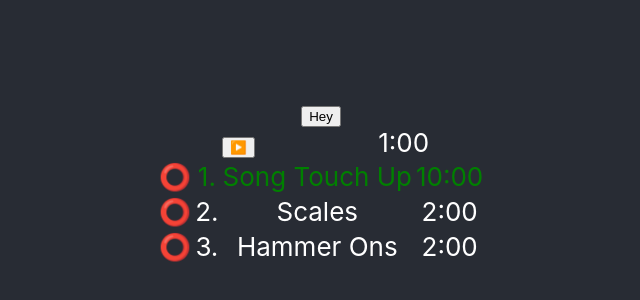
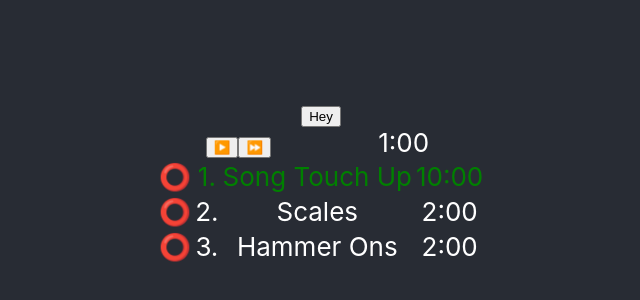
Before and after one commit to cdpadilla42/redux-player, a React (Create React App) app: page / in a window 1280 px wide. Shown: the part 220-520 px from the top of the page, without its empty margins (319-959 px from the left). Built offline with nearby package versions, Linux system fonts and the light colour scheme.

Commit message:
Add next track function to store and fast forward button

```diff
--- a/src/timer/PlayButton.js
+++ b/src/timer/PlayButton.js
@@ -2,8 +2,9 @@ import React, { useState } from 'react';
 import { connect } from 'react-redux';
 import { bindActionCreators } from 'redux';
 import { togglePlay, elapseTime } from './actions';
+import { nextTrack } from '../tracks/actions';
 
-const PlayButton = ({ elapseTime, togglePlay, playing }) => {
+const PlayButton = ({ elapseTime, togglePlay, playing, nextTrack }) => {
   const [intervalID, setIntervalID] = useState(null);
 
   const runTime = () => {
@@ -17,12 +18,15 @@ const PlayButton = ({ elapseTime, togglePlay, playing }) => {
   };
 
   return (
-    <div className="album_cover">
+    <div className="controls">
+      {/* play/pause Button */}
       {playing ? (
         <button onClick={pauseTime}>👌</button>
       ) : (
         <button onClick={runTime}>▶️</button>
       )}
+      {/* Next Button */}
+      <button onClick={nextTrack}>⏩</button>
     </div>
   );
 };
@@ -34,7 +38,7 @@ function mapStateToProps(state) {
 }
 
 function mapDispathToProps(dispatch) {
-  return bindActionCreators({ togglePlay, elapseTime }, dispatch);
+  return bindActionCreators({ togglePlay, elapseTime, nextTrack }, dispatch);
 }
 
 export default connect(mapStateToProps, mapDispathToProps)(PlayButton);
--- a/src/tracks/Playlist.js
+++ b/src/tracks/Playlist.js
@@ -2,8 +2,9 @@ import React from 'react';
 import { connect } from 'react-redux';
 import { bindActionCreators } from 'redux';
 import { convertTime } from '../library';
+import { nextTrack } from './actions';
 
-const Playlist = ({ tasks, currentTask }) => {
+const Playlist = ({ tasks, currentTask, nextTrack }) => {
   function renderTasks() {
     return tasks.map((task, i) => {
       if (currentTask === i) console.log('current task', task);
@@ -39,8 +40,8 @@ function mapStateToProps(state) {
   };
 }
 
-// function mapDispatchToProps(dispatch) {
-//   return bindActionCreators({}, dispatch)
-// }
+function mapDispatchToProps(dispatch) {
+  return bindActionCreators({ nextTrack }, dispatch);
+}
 
-export default connect(mapStateToProps)(Playlist);
+export default connect(mapStateToProps, mapDispatchToProps)(Playlist);
--- a/src/tracks/actions.js
+++ b/src/tracks/actions.js
@@ -1,7 +1,14 @@
 export const GET_TRACKS = 'GET_TRACKS';
+export const NEXT_TRACK = 'NEXT_TRACK';
 
 export function getTracks() {
   return {
     type: GET_TRACKS,
   };
 }
+
+export function nextTrack() {
+  return {
+    type: NEXT_TRACK,
+  };
+}
--- a/src/tracks/reducer.js
+++ b/src/tracks/reducer.js
@@ -1,4 +1,4 @@
-import { GET_TRACKS } from './actions';
+import { GET_TRACKS, NEXT_TRACK } from './actions';
 
 const defaultState = {
   tasks: [
@@ -25,6 +25,8 @@ const reducer = (state = defaultState, { type }) => {
   switch (type) {
     case GET_TRACKS:
       return { ...state, tasks: ['got'] };
+    case NEXT_TRACK:
+      return { ...state, currentTask: state.currentTask + 1 };
     default:
       return state;
   }
```
